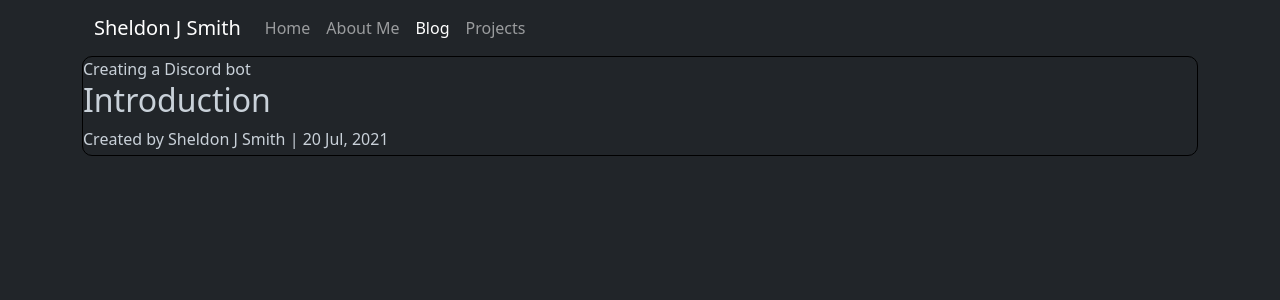
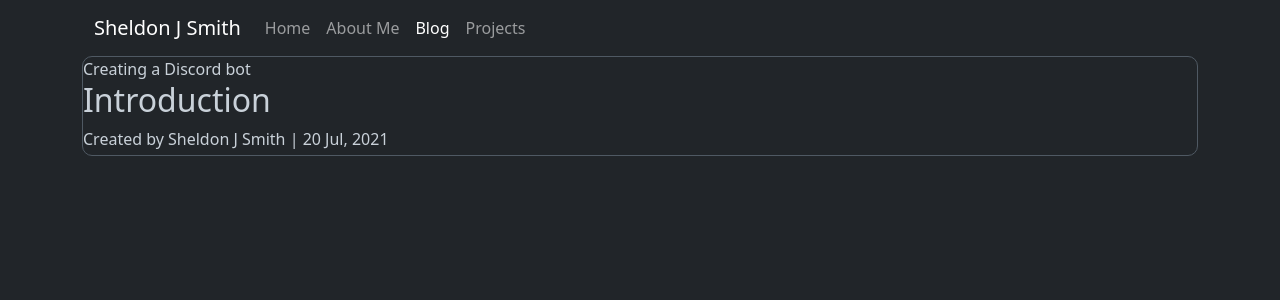
Before and after one commit to Screemm/screemm.github.io, a Jekyll site: the page built from blog.md, in a window 1280 px wide. Shown: the top 300 px of the page. Built offline with Jekyll 4.4.1, drawn with Linux system fonts in a browser that asks for light colours; nearby versions of some CDN libraries.

Commit message:
Update default.css

```diff
--- a/assets/css/default.css
+++ b/assets/css/default.css
@@ -11,6 +11,6 @@ body {
 .blog-item {
   width: 100%;
   height: 100px;
-  border: 1px solid #000;
+  border: 1px solid #4f5963;
   border-radius: 10px;
 }
```
